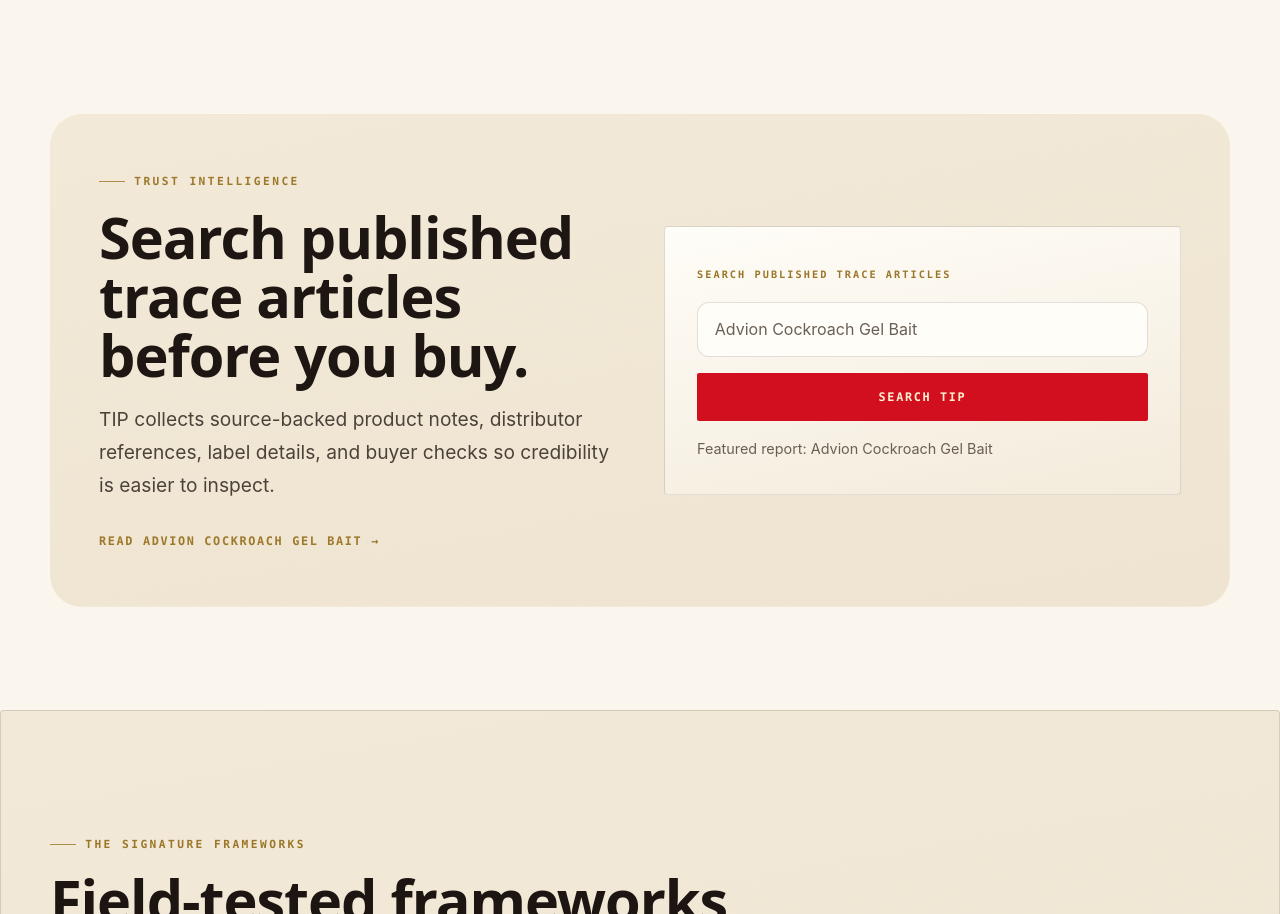
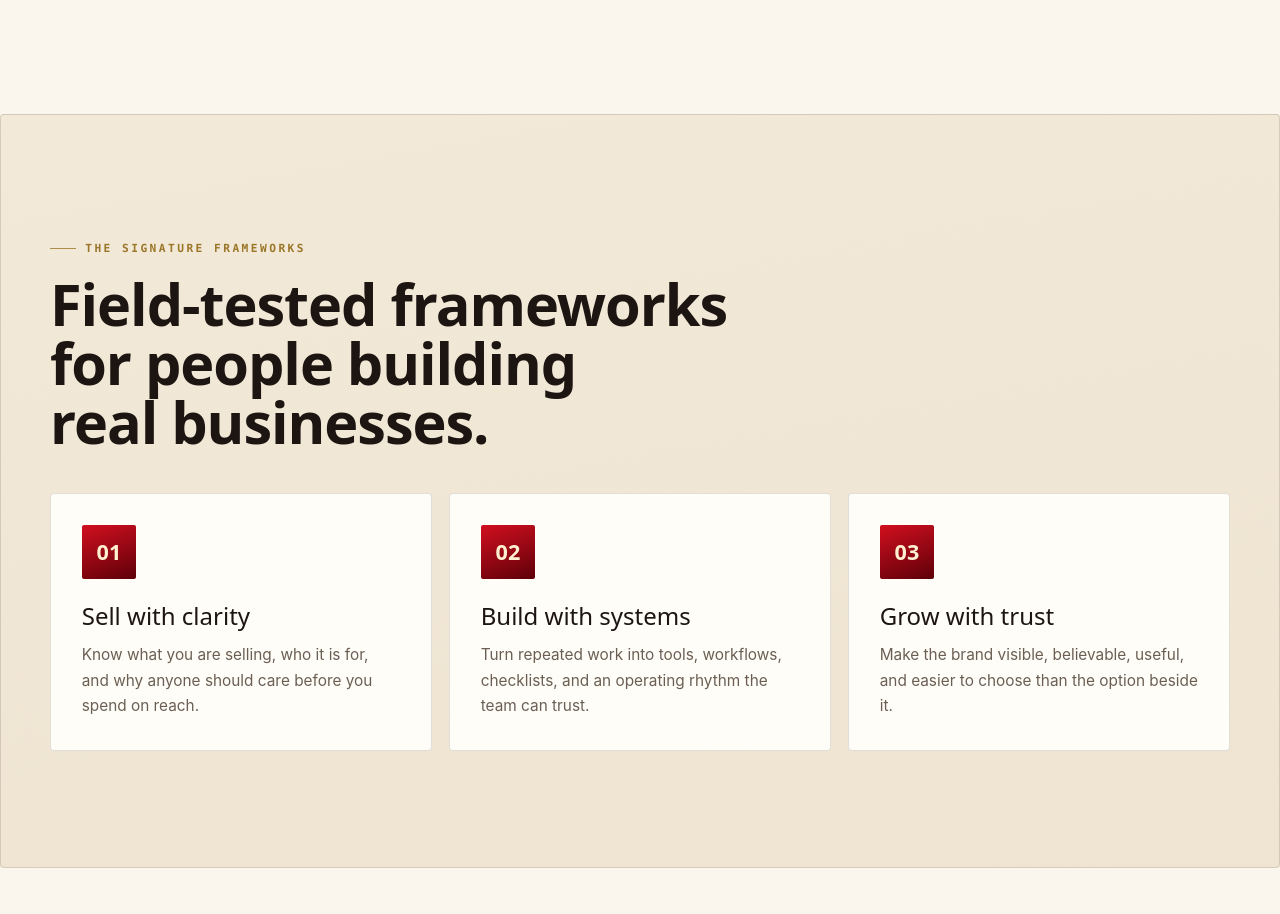
Before and after one commit to ashmoindia/ashmo-website, an Astro site: page / in a window 1280 px wide. Shown: the part 3010-3924 px from the top of the page. Built offline with nearby package versions, Linux system fonts and the light colour scheme; Astro itself is replaced by a stand-in of ours.

Commit message:
Restore earlier poster homepage

```diff
--- a/src/components/poster/PosterHome.astro
+++ b/src/components/poster/PosterHome.astro
@@ -208,46 +208,6 @@
   </div>
 </section>
 
-<!-- ================= SECTION 4B: TRUST SEARCH ================= -->
-<section class="section-shell" style="padding-bottom:clamp(4rem,8vw,7rem);">
-  <div class="poster-panel-black texture-grain" data-reveal style="border-radius:2rem;padding:clamp(1.4rem,4vw,3rem);border:1px solid rgba(255,241,208,0.14);">
-    <div class="grid-2" style="align-items:center;gap:clamp(1.5rem,4vw,3rem);">
-      <div>
-        <GoldKicker text="Trust Intelligence" />
-        <h2 class="display-section" style="margin-top:1.1rem;">
-          Search published trace articles before you buy.
-        </h2>
-        <p class="body-large" style="margin-top:1.2rem;max-width:38rem;">
-          TIP collects source-backed product notes, distributor references, label details,
-          and buyer checks so credibility is easier to inspect.
-        </p>
-        <a href="/tip/products/advion-cockroach-gel-bait/" class="link-button" style="margin-top:1.5rem;">
-          Read Advion Cockroach Gel Bait &rarr;
-        </a>
-      </div>
-
-      <form action="/tip/search/" method="GET" class="poster-card" style="display:block;margin:0;">
-        <label for="tip-home-search" class="micro-label">
-          Search published trace articles
-        </label>
-        <input
-          id="tip-home-search"
-          name="q"
-          type="search"
-          placeholder="Advion Cockroach Gel Bait"
-          style="margin-top:1rem;width:100%;border:1px solid rgba(255,241,208,0.18);border-radius:999px;background:rgba(255,241,208,0.08);color:var(--ashmo-warm-cream);padding:0.95rem 1rem;font:inherit;outline:none;"
-        />
-        <button type="submit" class="red-button" style="margin-top:1rem;width:100%;border:0;cursor:pointer;">
-          Search TIP
-        </button>
-        <p class="body-copy" style="margin-top:1rem;font-size:0.9rem;">
-          Featured report: Advion Cockroach Gel Bait
-        </p>
-      </form>
-    </div>
-  </div>
-</section>
-
 <!-- ================= SECTION 5: SIGNATURE FRAMEWORKS ================= -->
 <section class="poster-panel-black texture-grain">
   <div class="section-shell section-pad">
--- a/tests/homepage-design.test.mjs
+++ b/tests/homepage-design.test.mjs
@@ -14,3 +14,11 @@
   assert.match(page, /<PosterHome \/>/);
   assert.doesNotMatch(page, /HeroExchange/);
 });
+
+test('keeps the original poster-light homepage without the added TIP search panel', async () => {
+  const posterHome = await readFile(join(projectRoot, 'src/components/poster/PosterHome.astro'), 'utf8');
+
+  assert.match(posterHome, /href="\/tip\/"/);
+  assert.doesNotMatch(posterHome, /action="\/tip\/search\/"/);
+  assert.doesNotMatch(posterHome, /Search published trace articles/);
+});
--- a/tests/tip-surface.test.mjs
+++ b/tests/tip-surface.test.mjs
@@ -81,7 +81,7 @@
   assert.match(handler, /Private TIP intake stored/);
 });
 
-test('offers published TIP article access and search from the homepage without public upload', async () => {
+test('offers published TIP access from the homepage without public upload', async () => {
   const page = [
     await readFile(join(projectRoot, 'src/pages/index.astro'), 'utf8'),
     await readFile(join(projectRoot, 'src/components/poster/PosterHome.astro'), 'utf8'),
@@ -89,10 +89,8 @@
 
   assert.doesNotMatch(page, /name="tip-product-submission"/);
   assert.doesNotMatch(page, /name="product_image"/);
-  assert.match(page, /action="\/tip\/search\/"/);
-  assert.match(page, /name="q"/);
-  assert.match(page, /Search published trace articles/i);
-  assert.match(page, /Advion Cockroach Gel Bait/);
+  assert.match(page, /href="\/tip\/"/);
+  assert.match(page, /Trust Intelligence/);
 });
 
 test('retires public TIP upload and standalone example routes', async () => {
```
